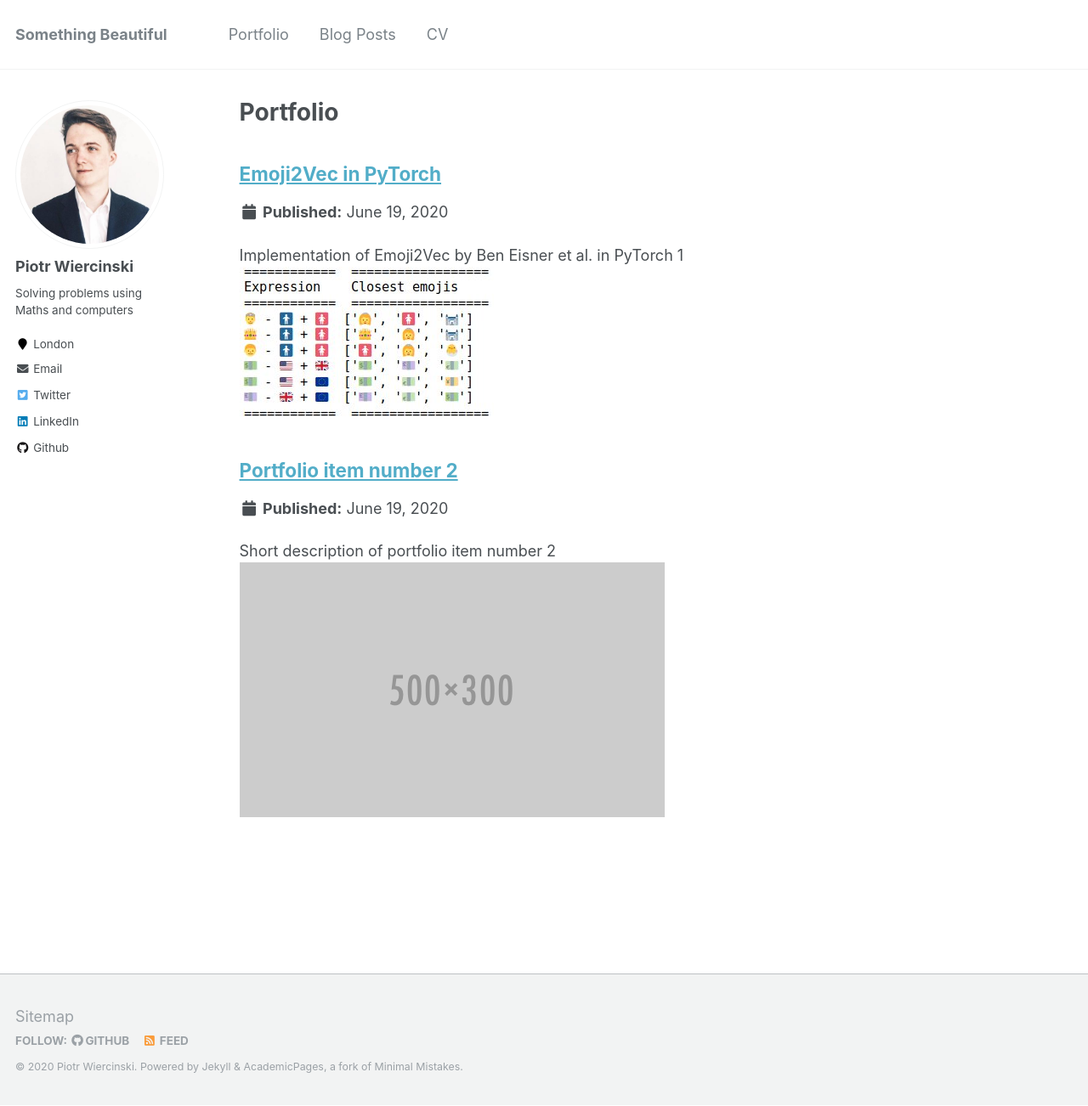
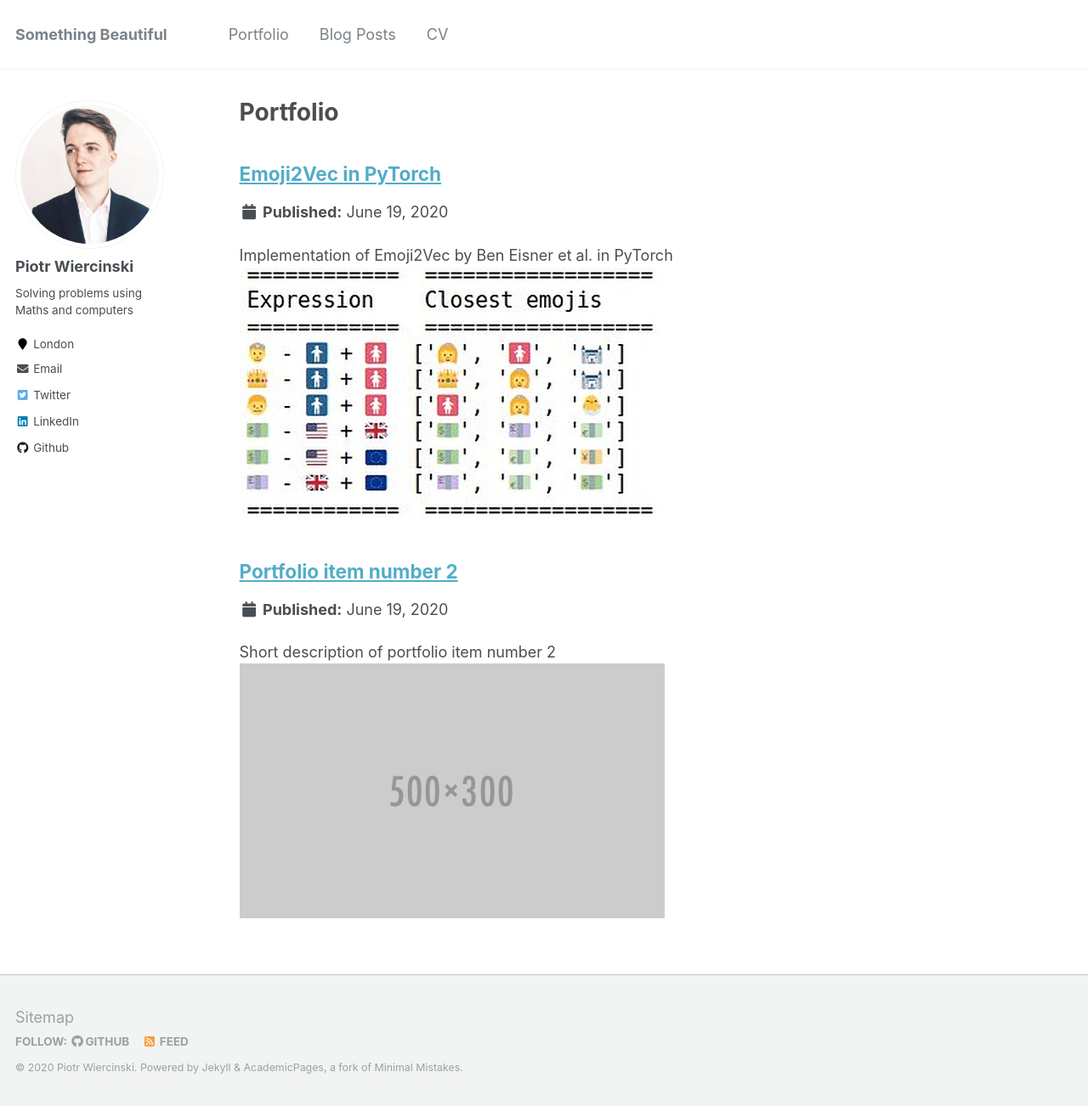
Before and after one commit to pwiercinski/piotrwiercinski.github.io, a Jekyll site: the page built from _pages/portfolio.html, in a window 1280 px wide and 1302 px high. Shown: the whole window at 85% size. Built offline with Jekyll 4.4.1, drawn with Linux system fonts in a browser that asks for light colours.

Commit message:
enlarge emoji2vec picture

```diff
--- a/_portfolio/portfolio-1.md
+++ b/_portfolio/portfolio-1.md
@@ -1,6 +1,6 @@
 ---
 title: "Emoji2Vec in PyTorch"
-excerpt: "Implementation of Emoji2Vec by Ben Eisner et al. in PyTorch 1<br/><img src='/images/emoji2vec.jpeg'>"
+excerpt: "Implementation of Emoji2Vec by Ben Eisner et al. in PyTorch <br/><img src='/images/emoji2vec.jpg'>"
 collection: portfolio
 ---
 
```
Also changed, not shown: images/emoji2vec.jpeg (deleted), images/emoji2vec.jpg (added).
